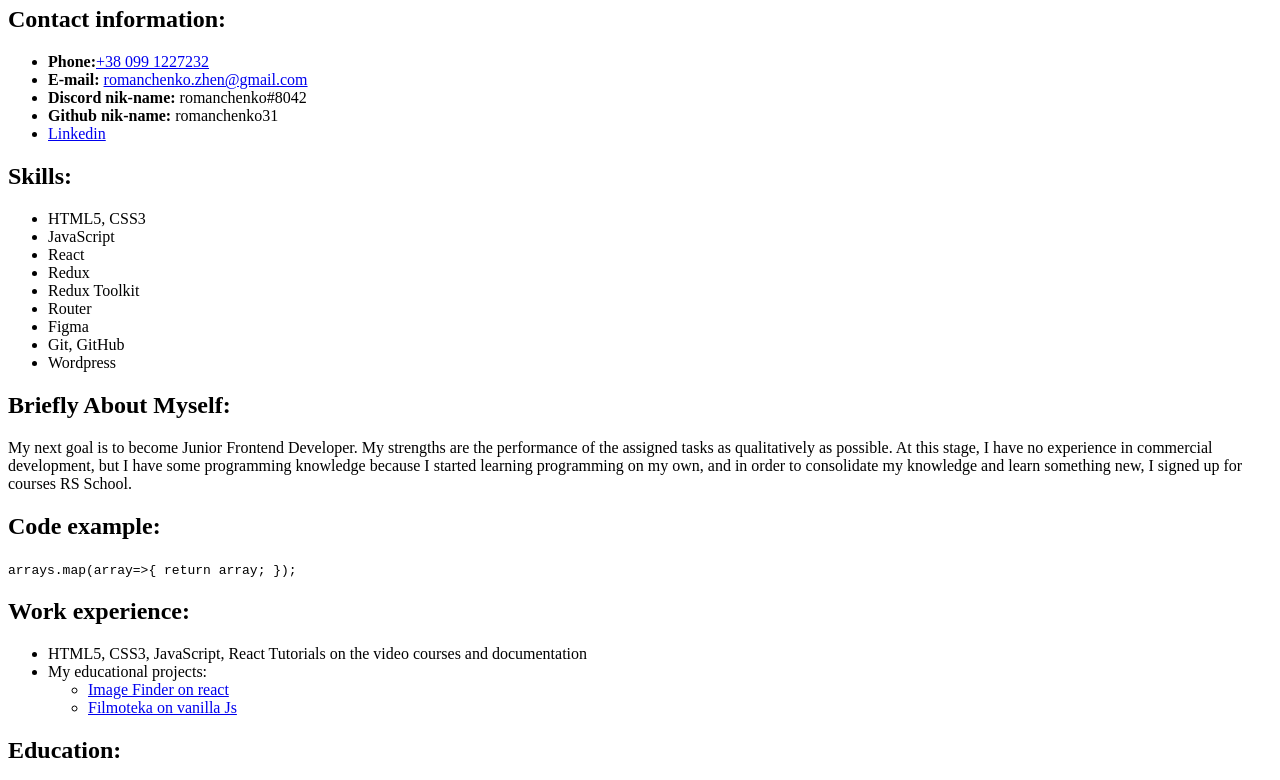
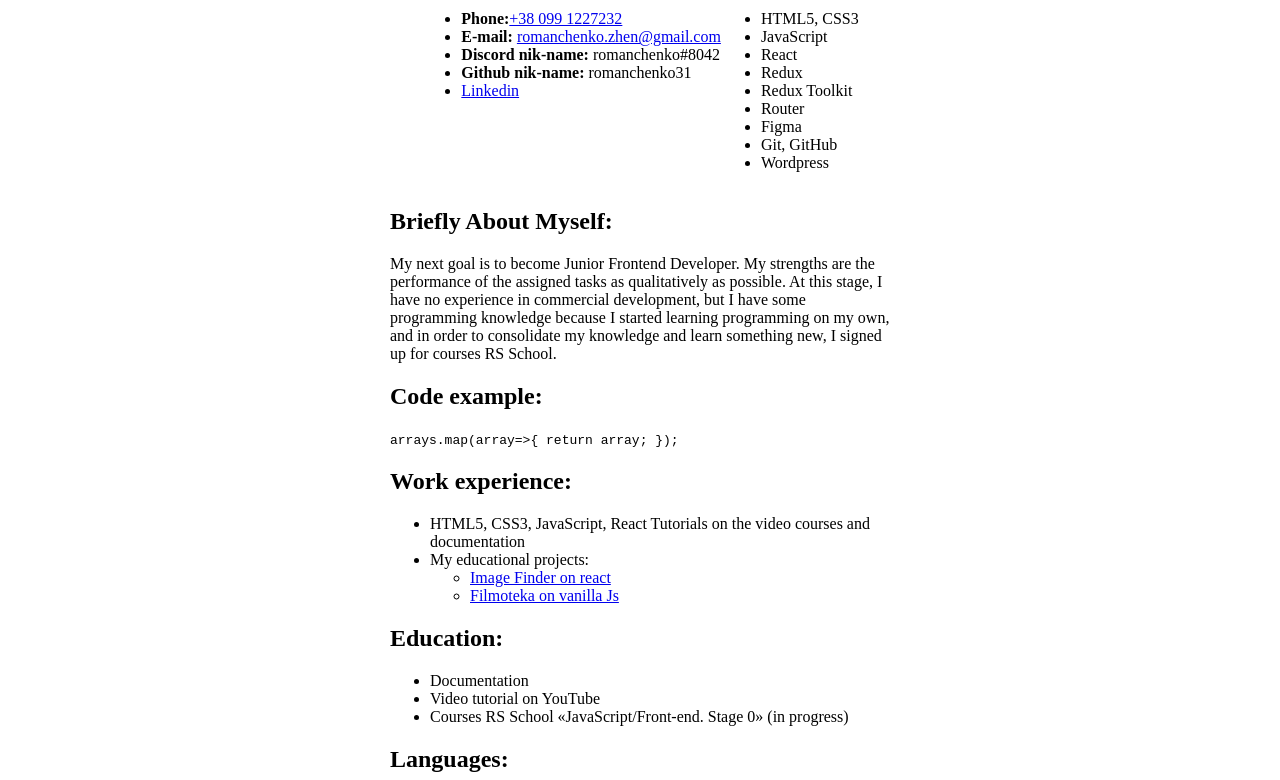
Before and after one commit to romanchenko31/rsschool-cv, a plain HTML site: page index.html in a window 1280 px wide. Shown: the part 287-1067 px from the top of the page. Drawn offline with Linux system fonts and the light colour scheme; the site is published under a folder, as on GitHub Pages, so addresses that start at the root find nothing.

Commit message:
fix:styly

```diff
--- a/index.html
+++ b/index.html
@@ -5,7 +5,7 @@
     <meta http-equiv="X-UA-Compatible" content="IE=edge">
     <meta name="viewport" content="width=device-width, initial-scale=1.0">
     <title>CV Romanchenko Evgeniy</title>
-    <link href="/style.css" rel="stylesheet" type="text/css">
+    <link href="./style.css" rel="stylesheet" type="text/css">
   </head>
 
   <body>
```
